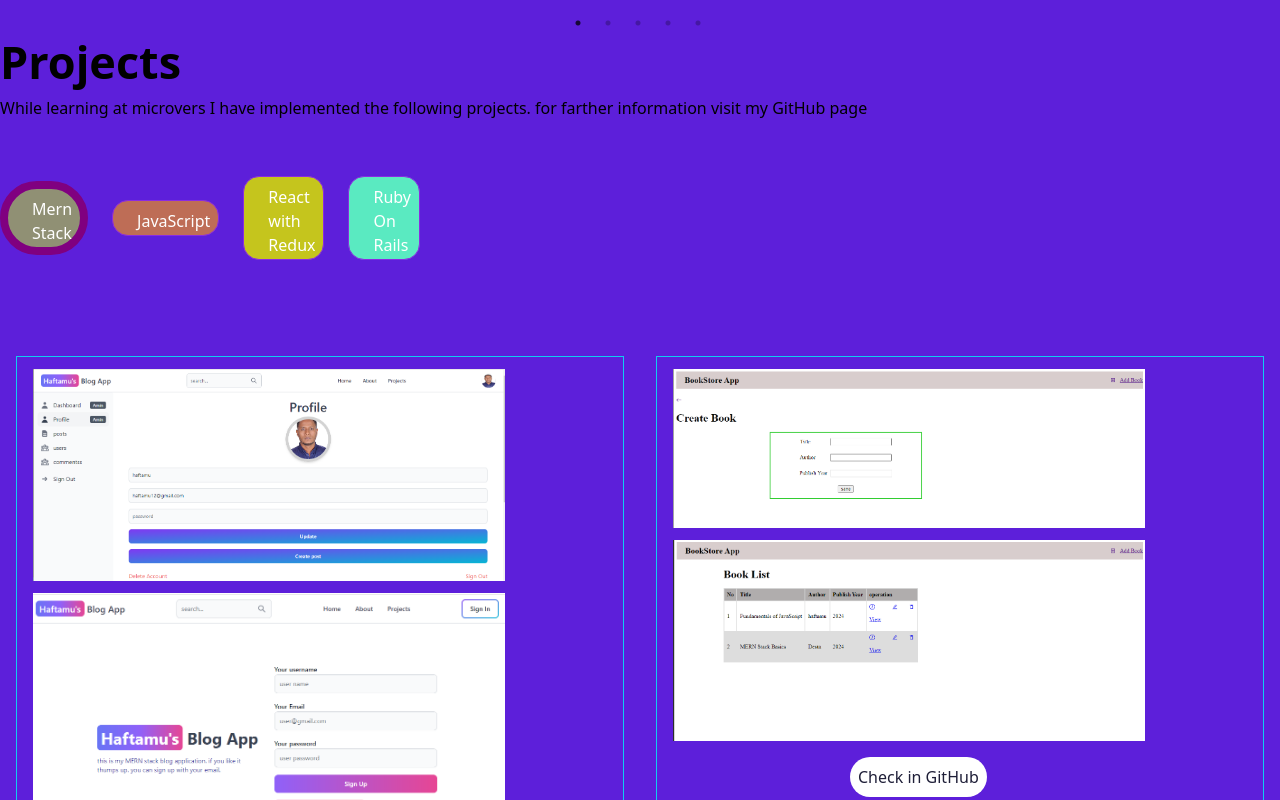
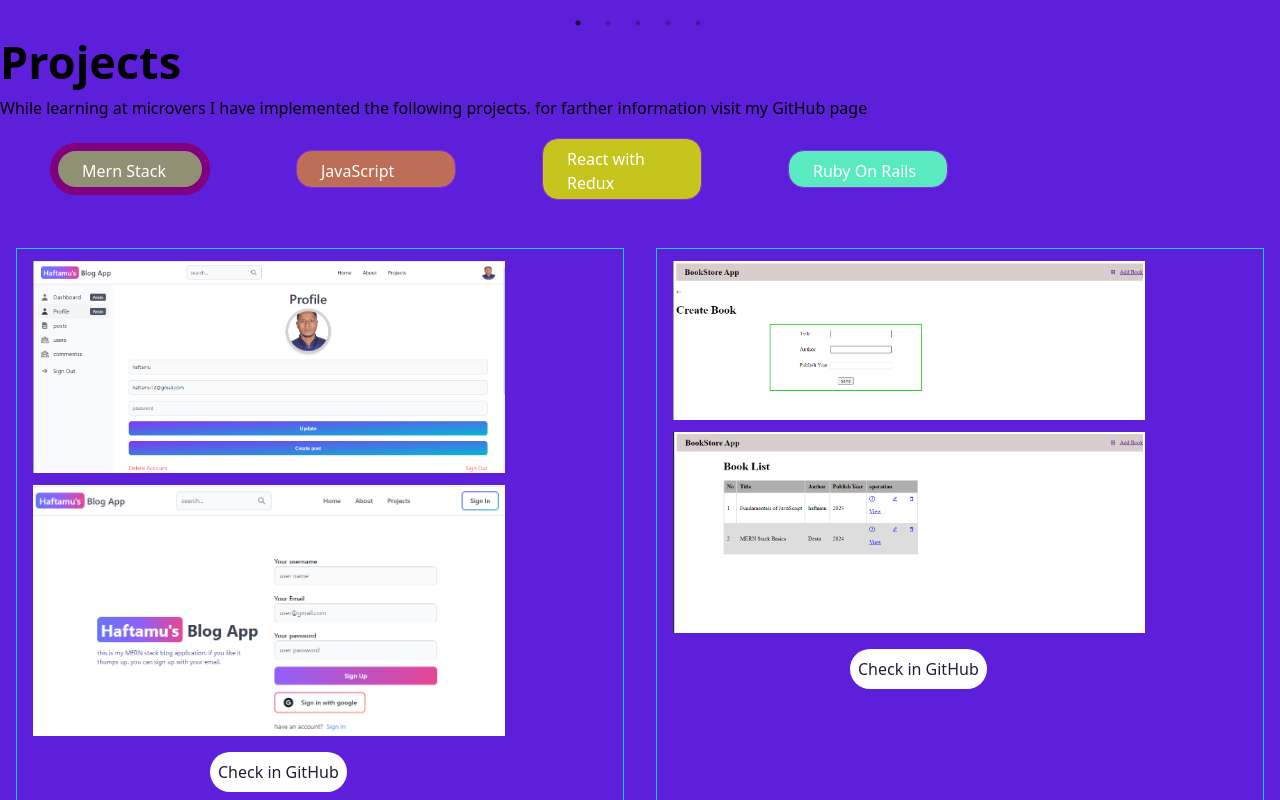
Before and after one commit to haftamudesta/Portfolio_React, a React (Vite) app: page / in a window 1280 px wide. Shown: the part 1620-2420 px from the top of the page. Built offline with nearby package versions, Linux system fonts and the light colour scheme.

Commit message:
Modify projects tap css

```diff
--- a/src/components/Projects/Projects.css
+++ b/src/components/Projects/Projects.css
@@ -138,22 +138,26 @@ ul {
 
 @media screen and (min-width: 600px) {
   .projects-tap {
-    display: flex;
-    gap: 32px;
+    flex-direction: column;
+  }
+
+  .projects-tap ul {
+    flex-direction: row;
+    gap: 4px;
+    width: 100px;
+    margin-left: 4px;
+    align-items: center;
+  }
+
+  .projects-tap ul li {
+   min-width: 120px;
+   padding-bottom: 4px;
+   align-content: center;
   }
 
   .popup__window {
     margin-top: -200px;
     margin-left: 140px;
-  }
-
-  .projects-tap {
-    flex-direction: column;
-  }
-
-  .projects-tap ul {
-    flex-direction: row;
-    margin: 40px 0 40px 0;
   }
 
   .github__link {
@@ -163,7 +167,30 @@ ul {
   }
 }
 
-@media screen and (min-width: 1070px) {
+@media screen and (min-width: 768px) {
+  .projects-tap ul {
+    flex-direction: row;
+    gap: 10px;
+    width: 150px;
+    margin-left: 10px;
+    align-items: center;
+  }
+
+  .projects-tap ul li {
+   min-width: 160px;
+   padding-bottom: 4px;
+   align-content: center;
+  }
+}
+
+@media screen and (min-width: 1024px) {
+  .projects-tap ul {
+    flex-direction: row;
+    gap: 70px;
+    width: 180px;
+    margin-left: 50px;
+    align-items: center;
+  }
   .popup__window {
     margin-top: -400px;
     margin-left: 140px;
```
